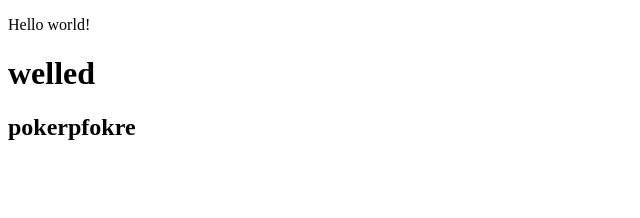
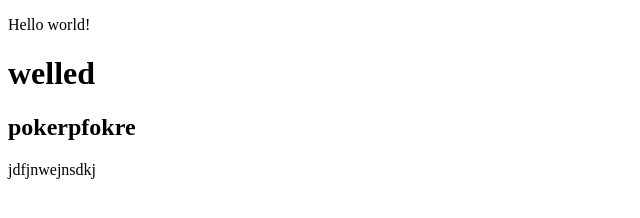
Before and after one commit to OneCored/1udemy, a plain HTML site: page index.html in a window 1280 px wide. Shown: the whole page, without its empty margins (0-640 px from the left). Drawn offline with Linux system fonts and the light colour scheme.

Commit message:
test html

```diff
--- a/index.html
+++ b/index.html
@@ -11,6 +11,7 @@
     <p>Hello world!</p>
     <h1>welled</h1>
     <h2>pokerpfokre</h2>
+    <p>jdfjnwejnsdkj</p>
 
     <script src="js/script.js"></script>
 </body>
```
